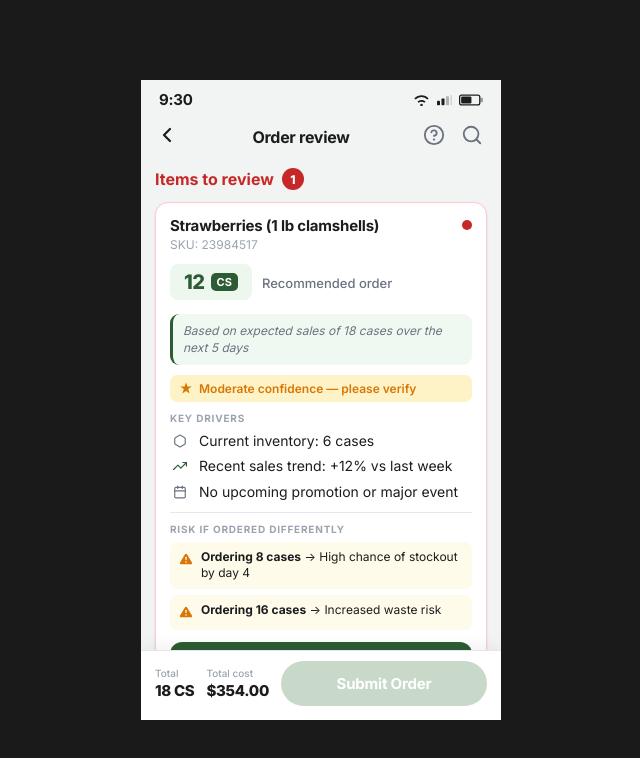
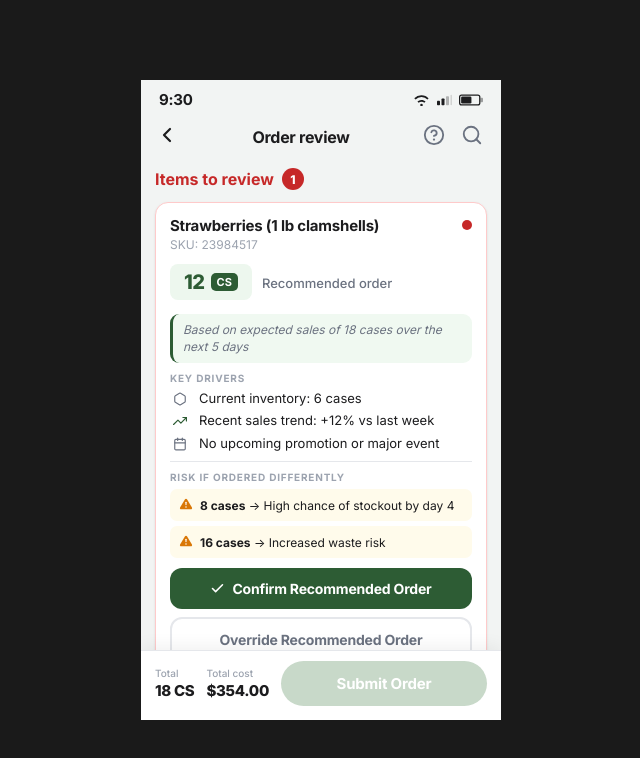
Before and after one commit to Philosophe1/Afresh, a React (Vite) app: page / in a window 1280 px wide. Both pictures are taken after a click on the button "View order". Shown: the top 758 px of the page, without its empty margins (319-959 px from the left). Built offline with nearby package versions, Linux system fonts and the light colour scheme.

Commit message:
Order review: remove confidence badge, fix risk labels to one line, fit Confirm button on screen

```diff
--- a/src/screens/OrderReview.jsx
+++ b/src/screens/OrderReview.jsx
@@ -242,8 +242,8 @@ function ItemCard({ item, state, onConfirm, onToggleOverride, onOverrideInput, o
           <div style={{
             background: '#F0F9F1',
             borderRadius: 9,
-            padding: '8px 10px',
-            marginBottom: 10,
+            padding: '7px 10px',
+            marginBottom: 9,
             borderLeft: '3px solid var(--green-primary)',
           }}>
             <div style={{ fontSize: 12, color: 'var(--text-secondary)', fontStyle: 'italic', lineHeight: 1.45 }}>
@@ -251,25 +251,34 @@ function ItemCard({ item, state, onConfirm, onToggleOverride, onOverrideInput, o
             </div>
           </div>
 
-          {/* Confidence indicator */}
-          {item.confidence === 'medium' && (
+          {/* Key Drivers */}
+          <div style={{ marginBottom: 9 }}>
             <div style={{
-              display: 'flex',
-              alignItems: 'center',
-              gap: 6,
-              marginBottom: 10,
-              background: 'var(--amber-light)',
-              borderRadius: 7,
-              padding: '6px 9px',
+              fontSize: 10,
+              fontWeight: 700,
+              color: 'var(--text-tertiary)',
+              letterSpacing: '0.8px',
+              textTransform: 'uppercase',
+              marginBottom: 6,
             }}>
-              <SparkleIcon />
-              <span style={{ fontSize: 12, color: 'var(--amber)', fontWeight: 600 }}>
-                Moderate confidence — please verify
-              </span>
+              Key Drivers
             </div>
-          )}
+            <div style={{ display: 'flex', flexDirection: 'column', gap: 5 }}>
+              {item.keyDrivers.map((d, i) => (
+                <div key={i} style={{ display: 'flex', alignItems: 'center', gap: 9 }}>
+                  <div style={{ flexShrink: 0, width: 20, display: 'flex', justifyContent: 'center' }}>
+                    <DriverIcon type={d.icon} />
+                  </div>
+                  <span style={{ fontSize: 13, color: 'var(--text-primary)', lineHeight: 1.35 }}>{d.text}</span>
+                </div>
+              ))}
+            </div>
+          </div>
 
-          {/* Key Drivers */}
+          {/* Divider */}
+          <div style={{ height: 1, background: 'var(--border)', marginBottom: 9 }} />
+
+          {/* Risk section */}
           <div style={{ marginBottom: 10 }}>
             <div style={{
               fontSize: 10,
@@ -277,52 +286,25 @@ function ItemCard({ item, state, onConfirm, onToggleOverride, onOverrideInput, o
               color: 'var(--text-tertiary)',
               letterSpacing: '0.8px',
               textTransform: 'uppercase',
-              marginBottom: 7,
-            }}>
-              Key Drivers
-            </div>
-            <div style={{ display: 'flex', flexDirection: 'column', gap: 6 }}>
-              {item.keyDrivers.map((d, i) => (
-                <div key={i} style={{ display: 'flex', alignItems: 'center', gap: 9 }}>
-                  <div style={{ flexShrink: 0, width: 20, display: 'flex', justifyContent: 'center' }}>
-                    <DriverIcon type={d.icon} />
-                  </div>
-                  <span style={{ fontSize: 14, color: 'var(--text-primary)', lineHeight: 1.4 }}>{d.text}</span>
-                </div>
-              ))}
-            </div>
-          </div>
-
-          {/* Divider */}
-          <div style={{ height: 1, background: 'var(--border)', marginBottom: 10 }} />
-
-          {/* Risk section */}
-          <div style={{ marginBottom: 12 }}>
-            <div style={{
-              fontSize: 10,
-              fontWeight: 700,
-              color: 'var(--text-tertiary)',
-              letterSpacing: '0.8px',
-              textTransform: 'uppercase',
-              marginBottom: 7,
+              marginBottom: 6,
             }}>
               Risk if Ordered Differently
             </div>
-            <div style={{ display: 'flex', flexDirection: 'column', gap: 6 }}>
+            <div style={{ display: 'flex', flexDirection: 'column', gap: 5 }}>
               {item.risks.map((r, i) => (
                 <div key={i} style={{
                   display: 'flex',
-                  alignItems: 'flex-start',
-                  gap: 8,
+                  alignItems: 'center',
+                  gap: 7,
                   background: '#FFFBEB',
                   borderRadius: 7,
-                  padding: '7px 9px',
+                  padding: '6px 9px',
                 }}>
-                  <div style={{ flexShrink: 0, marginTop: 1 }}>
+                  <div style={{ flexShrink: 0 }}>
                     <AlertIcon />
                   </div>
-                  <span style={{ fontSize: 12, color: 'var(--text-primary)', lineHeight: 1.4 }}>
-                    <strong>Ordering {r.order} cases</strong> → {r.risk}
+                  <span style={{ fontSize: 12, color: 'var(--text-primary)', whiteSpace: 'nowrap', overflow: 'hidden', textOverflow: 'ellipsis' }}>
+                    <strong>{r.order} cases</strong> → {r.risk}
                   </span>
                 </div>
               ))}
```
Also changed, not shown: 3 other files (tests, documents, lock files or other folders).
